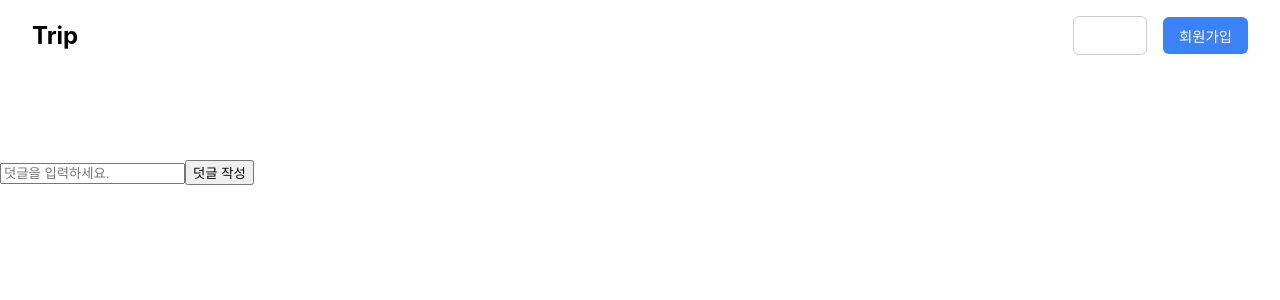
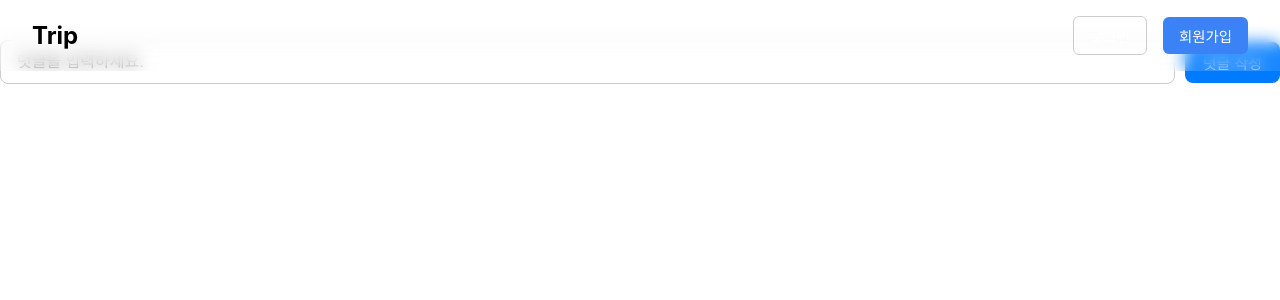
Before and after one commit to rjswh0503/trip, a React (Create React App) app in the folder trip/client/: page /comment/1 in a window 1280 px wide. Shown: the top 300 px of the page. Built offline with nearby package versions, Linux system fonts and the light colour scheme.

Commit message:
댓글css

```diff
--- /dev/null
+++ b/trip/client/src/comment/page/comment.css
@@ -0,0 +1,92 @@
+.comment-form-wrapper {
+    margin-top: 10rem;
+  }
+
+  .comment-form {
+    display: flex;
+    gap: 10px;
+    align-items: center;
+  }
+
+  .comment-input {
+    flex: 1;
+    padding: 12px 16px;
+    font-size: 16px;
+    border: 1px solid #ccc;
+    border-radius: 8px;
+    outline: none;
+  }
+
+  .comment-input:focus {
+    border-color: #007bff;
+    box-shadow: 0 0 0 2px rgba(0, 123, 255, 0.1);
+  }
+
+  .comment-submit-button {
+    padding: 10px 18px;
+    font-size: 15px;
+    border: none;
+    border-radius: 8px;
+    background-color: #007bff;
+    color: white;
+    cursor: pointer;
+    transition: background-color 0.2s ease;
+  }
+
+  .comment-submit-button:hover {
+    background-color: #0056b3;
+  }
+
+
+  .comment-section {
+    margin-top: 5rem;
+  }
+
+  .comment-title {
+    font-size: 24px;
+    font-weight: 600;
+    border-bottom: 2px solid #ccc;
+    padding-bottom: 12px;
+    margin-bottom: 24px;
+  }
+
+  .comment-item {
+    border-bottom: 1px solid #eee;
+    padding: 16px 0;
+  }
+
+  .comment-content {
+    font-size: 16px;
+    color: #333;
+    display: flex;
+    justify-content: space-between;
+    align-items: center;
+  }
+
+  .comment-author {
+    color: #007bff;
+    margin-right: 4px;
+  }
+
+  .comment-text {
+    flex: 1;
+    margin-left: 4px;
+    color: #333;
+  }
+
+  .comment-delete-icon {
+    color: #dc3545;
+    font-size: 18px;
+    margin-left: 10px;
+    cursor: pointer;
+    transition: color 0.2s ease;
+  }
+
+  .comment-delete-icon:hover {
+    color: #a8001d;
+  }
+
+  .no-comment-text {
+    font-size: 16px;
+    color: #888;
+  }
--- a/trip/client/src/comment/page/commentList.js
+++ b/trip/client/src/comment/page/commentList.js
@@ -5,19 +5,26 @@ const CommentList = ({ comments, onDelete }) => {
 
 
     return (
-        <div>
-            <h1 style={{ marginTop: '10rem' }}>댓글</h1>
+        <div className="comment-section">
+            <h1 className="comment-title">댓글</h1>
+
             {comments.length > 0 ? (
-                comments.map(comment => (
-                    <div key={comment._id}>
-                        <p>
-                            <strong>{comment.author?.name}</strong>: {comment.content}
-                            <span onClick={() => onDelete(comment._id)}><MdDelete /></span>
+                comments.map((comment) => (
+                    <div key={comment._id} className="comment-item">
+                        <p className="comment-content">
+                            <strong className="comment-author">{comment.author?.name}</strong>
+                            <span className="comment-text">: {comment.content}</span>
+                            <span
+                                className="comment-delete-icon"
+                                onClick={() => onDelete(comment._id)}
+                            >
+                                <MdDelete />
+                            </span>
                         </p>
                     </div>
                 ))
             ) : (
-                <p>덧글이 없습니다.</p>
+                <p className="no-comment-text">덧글이 없습니다.</p>
             )}
         </div>
     );
--- a/trip/client/src/comment/page/newComment.js
+++ b/trip/client/src/comment/page/newComment.js
@@ -1,5 +1,6 @@
 import React, { useState } from 'react';
 
+import './comment.css';
 
 
 const NewComment = ({ onAddComment }) => {
@@ -34,12 +35,23 @@ const NewComment = ({ onAddComment }) => {
 
 
     return (
-        <div style={{ marginTop: '10rem' }}>
-            <form onSubmit={NewCommentHandler}>
-                <input type='text' placeholder='덧글을 입력하세요.' name='content' onChange={onChange} value={formData.content} required />
-                <button type='submit'>덧글 작성</button>
+        <div className="comment-form-wrapper">
+            <form className="comment-form" onSubmit={NewCommentHandler}>
+                <input
+                    type="text"
+                    name="content"
+                    placeholder="덧글을 입력하세요."
+                    onChange={onChange}
+                    value={formData.content}
+                    required
+                    className="comment-input"
+                />
+                <button type="submit" className="comment-submit-button">
+                    덧글 작성
+                </button>
             </form>
         </div>
+
     )
 
 }
--- a/trip/client/src/post/page/postDetail.js
+++ b/trip/client/src/post/page/postDetail.js
@@ -173,12 +173,14 @@ const PostDetail = () => {
                         </div>
                     )}
 
-                    <div className="comment-form-wrapper">
-                        <NewComment onAddComment={handleAddComment} />
-                    </div>
+
 
                     <div className="comment-list-wrapper">
                         <CommentList comments={comments} onDelete={deleteHandler} />
+                    </div>
+
+                    <div className="comment-form-wrapper">
+                        <NewComment onAddComment={handleAddComment} />
                     </div>
                 </>
             ) : (
```
